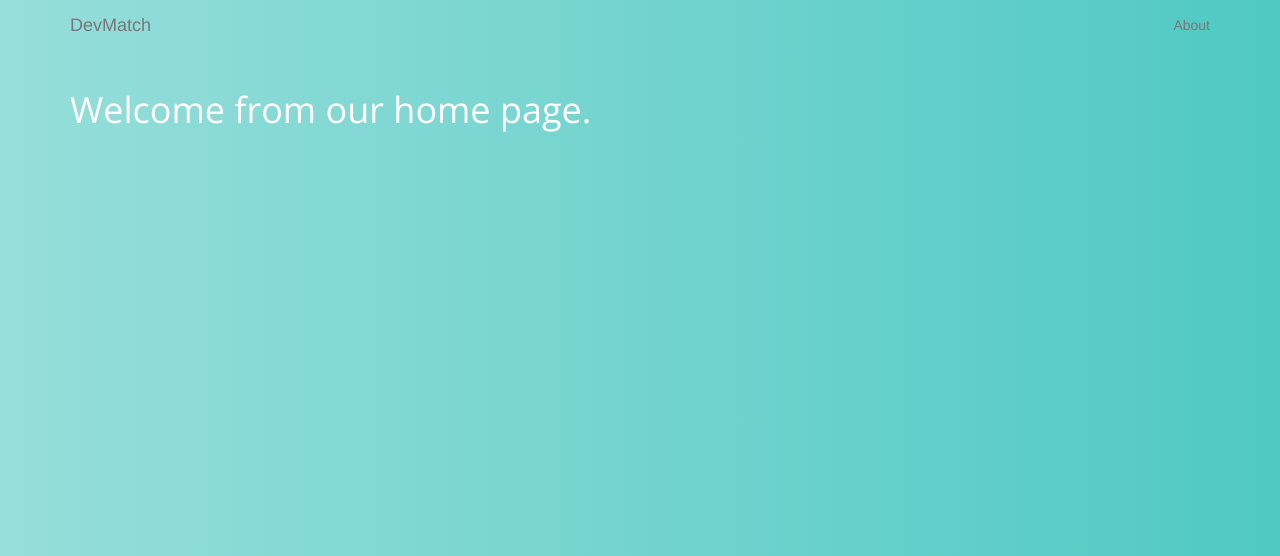
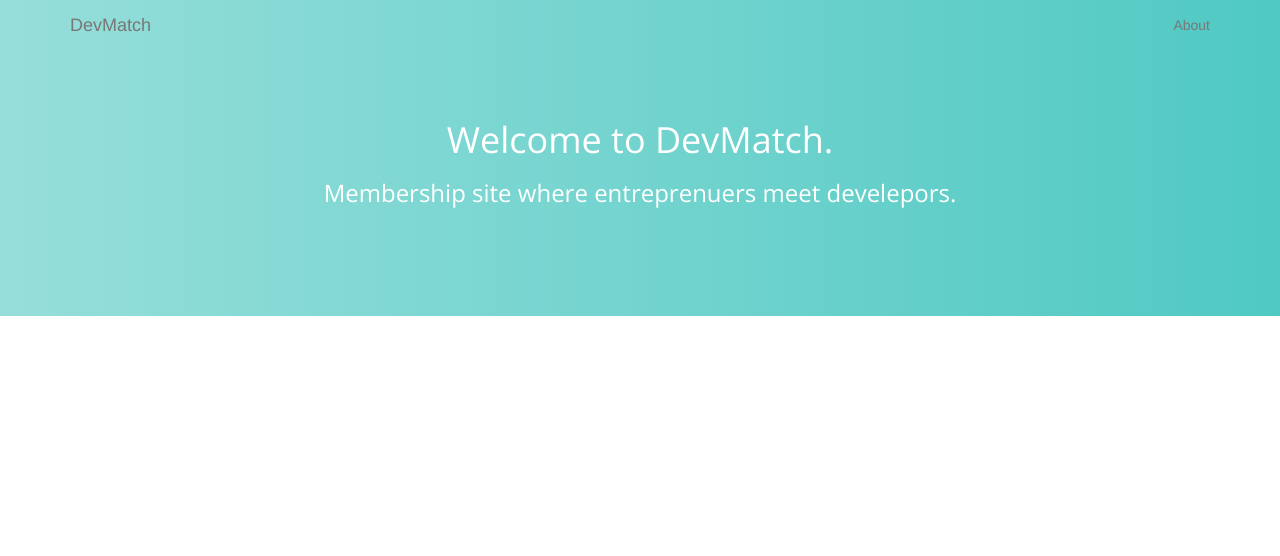
Before and after one commit to ognjenMarinkovic/upskill_saas_tutorial, a Rails app: page / in a window 1280 px wide. Shown: the top 556 px of the page. Run offline with Rails 7, Linux system fonts and the light colour scheme; style sheets or scripts are compiled from the project's sources; some libraries are stand-ins or nearby versions.

Commit message:
Modified home callout CSS

```diff
--- a/app/assets/stylesheets/application.css.scss
+++ b/app/assets/stylesheets/application.css.scss
@@ -18,16 +18,24 @@
 @import 'bootstrap';
 
 h1,h2,h3{
-    color:white;
+
     font-family: 'Open Sans', sans-serif;
 }
-body, .navbar {
+.navbar, .home-callout {
     background: #50C9C3;  /* fallback for old browsers */
     background: -webkit-linear-gradient(to right, #96DEDA, #50C9C3);  /* Chrome 10-25, Safari 5.1-6 */
     background: linear-gradient(to right, #96DEDA, #50C9C3); /* W3C, IE 10+/ Edge, Firefox 16+, Chrome 26+, Opera 12+, Safari 7+ */
 
 }
 
+.home-callout {
+    color:white;
+    margin-top: -20px;
+    padding-top: 50px;
+    padding-bottom: 100px;
+
+}
+
 .navbar {
     border:none;
 }
--- a/app/views/layouts/application.html.erb
+++ b/app/views/layouts/application.html.erb
@@ -30,8 +30,8 @@
       </div>
     </nav>
 
-    <div class="container">
-    <%= yield %>
-    </div>
+
+  <%= yield %>
+
   </body>
 </html>
--- a/app/views/pages/home.html.erb
+++ b/app/views/pages/home.html.erb
@@ -1 +1,4 @@
-<h1>Welcome from our home page.</h1>
+<div class="home-callout text-center container-fluid">
+  <h1>Welcome to DevMatch.</h1>
+  <h3>Membership site where entreprenuers meet develepors.</h3>
+</div>
```
